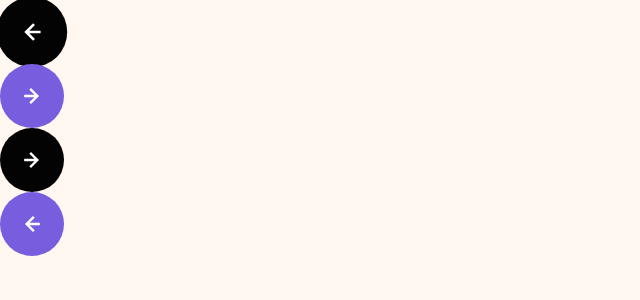
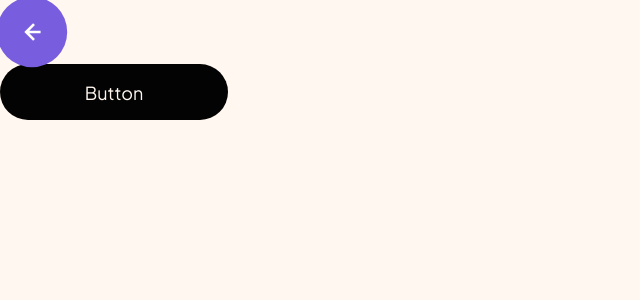
Before and after one commit to JlordS32/Design-Portfolio, a React (Vite) app: page / in a window 1280 px wide. Shown: the top 300 px of the page, without its empty margins (0-640 px from the left). Built offline with nearby package versions, Linux system fonts and the light colour scheme.

Commit message:
updated styles

```diff
--- a/src/App.tsx
+++ b/src/App.tsx
@@ -1,13 +1,12 @@
 import Arrow from "./components/Arrow";
+import Button from "./components/Button";
 
 const App = () => {
    return (
       <main>
          <div className="arrow-container">
-            <Arrow />
-            <Arrow direction="right" buttonType="secondary"/>
-            <Arrow direction="right" buttonType="primary"/>
-            <Arrow direction="left" buttonType="secondary"/>
+            <Arrow direction="left" />
+            <Button />
          </div>
       </main>
    );
--- a/src/components/Arrow.tsx
+++ b/src/components/Arrow.tsx
@@ -1,23 +1,17 @@
 import styles from "../styles/modules/arrow.module.scss";
 import { ArrowType } from "../types/modules/Buttons";
 
-const Arrow = ({
-   direction = "left",
-   buttonType = "primary",
-   onClick = () => {
-      alert("Button is clicked");
-   },
-}: ArrowType) => {
+const Arrow = ({ direction = "left", onClick = () => {} }: ArrowType) => {
    const imageSrc = "/arrow.svg";
 
    return (
-      <div
-         className={`${styles.arrow} ${styles[buttonType]}`}
+      <button
+         className={`${styles.arrow}`}
          onClick={onClick}
          data-direction={`${direction}`}
       >
          <img src={imageSrc} alt="allow left" />
-      </div>
+      </button>
    );
 };
 
--- a/src/components/Button.tsx
+++ b/src/components/Button.tsx
@@ -3,17 +3,17 @@ import { ButtonType } from "../types/modules/Buttons";
 
 const Button = ({
    buttonType = "primary",
-   onClick = () => {alert("Button is clicked")},
+   onClick = () => {},
    text = "Button",
 }: ButtonType) => {
    return (
-      <div
+      <button
          className={`${styles.btn}
             ${styles[buttonType]}`}
          onClick={onClick}
       >
          <span>{text}</span>
-      </div>
+      </button>
    );
 };
 
--- a/src/styles/index.scss
+++ b/src/styles/index.scss
@@ -1,4 +1,4 @@
-@import url('https://fonts.googleapis.com/css2?family=Plus+Jakarta+Sans:ital,wght@0,200..800;1,200..800&display=swap');
+@import url("https://fonts.googleapis.com/css2?family=Plus+Jakarta+Sans:ital,wght@0,200..800;1,200..800&display=swap");
 
 :root {
    /* colors */
@@ -40,7 +40,21 @@
    box-sizing: border-box;
 }
 
-
 body {
    background: var(--white);
 }
+
+// Button style reset
+button {
+   background: none;
+   border: none;
+   padding: 0;
+   margin: 0;
+   font: inherit;
+   color: inherit;
+   line-height: normal;
+   text-align: inherit;
+   appearance: none;
+   display: inline-block;
+   cursor: pointer;
+}
--- a/src/styles/modules/Arrow.module.scss
+++ b/src/styles/modules/Arrow.module.scss
@@ -7,6 +7,7 @@
    text-align: center;
    border-radius: 100%;
    transition: all 0.3s ease;
+   background-color: var(--black);
 
    &[data-direction="right"] {
       transform: scaleX(-1);
@@ -14,18 +15,16 @@
 
    &[data-direction="right"]:hover {
       transform: scaleX(-1) scale(1.1);
+      background-color: var(--purple);
    }
 
    &:hover {
       cursor: pointer;
       transform: scale(1.1);
+      background-color: var(--purple);
+   }
+
+   &:active {
+      transform: scale(0.9);
    }
 }
-
-.primary {
-   background-color: var(--black);
-}
-
-.secondary {
-   background-color: var(--purple);
-}
--- a/src/styles/modules/Button.module.scss
+++ b/src/styles/modules/Button.module.scss
@@ -12,6 +12,10 @@
    &:hover {
       cursor: pointer;
       transform: scale(1.025);
+   }
+
+   &:active {
+      transform: scale(0.975);
    }
 }
 
--- a/src/types/modules/Buttons.ts
+++ b/src/types/modules/Buttons.ts
@@ -5,7 +5,6 @@ export type ButtonType = {
 };
 
 export type ArrowType = {
-   buttonType?: "primary" | "secondary";
    direction?: "left" | "right";
    onClick?: () => void;
 };
```
Lines whose indentation alone changed are shown as unchanged.
